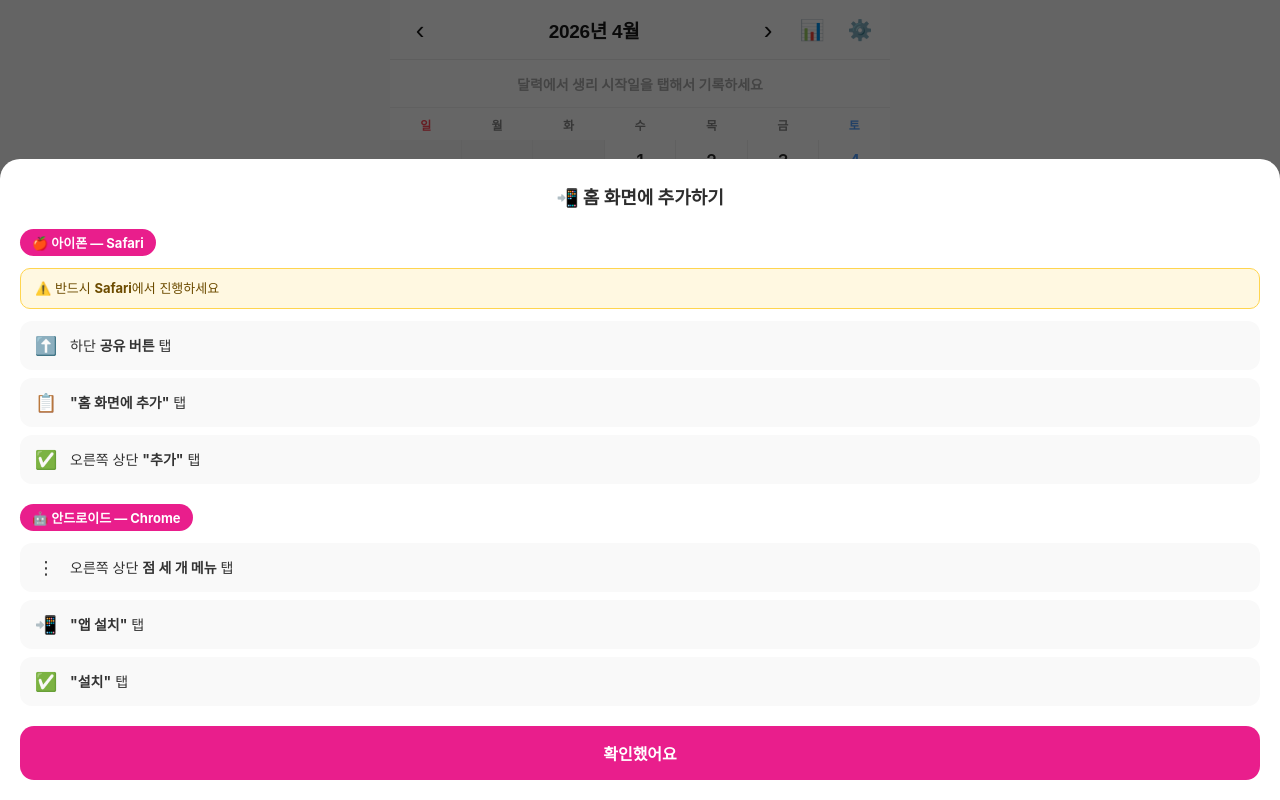
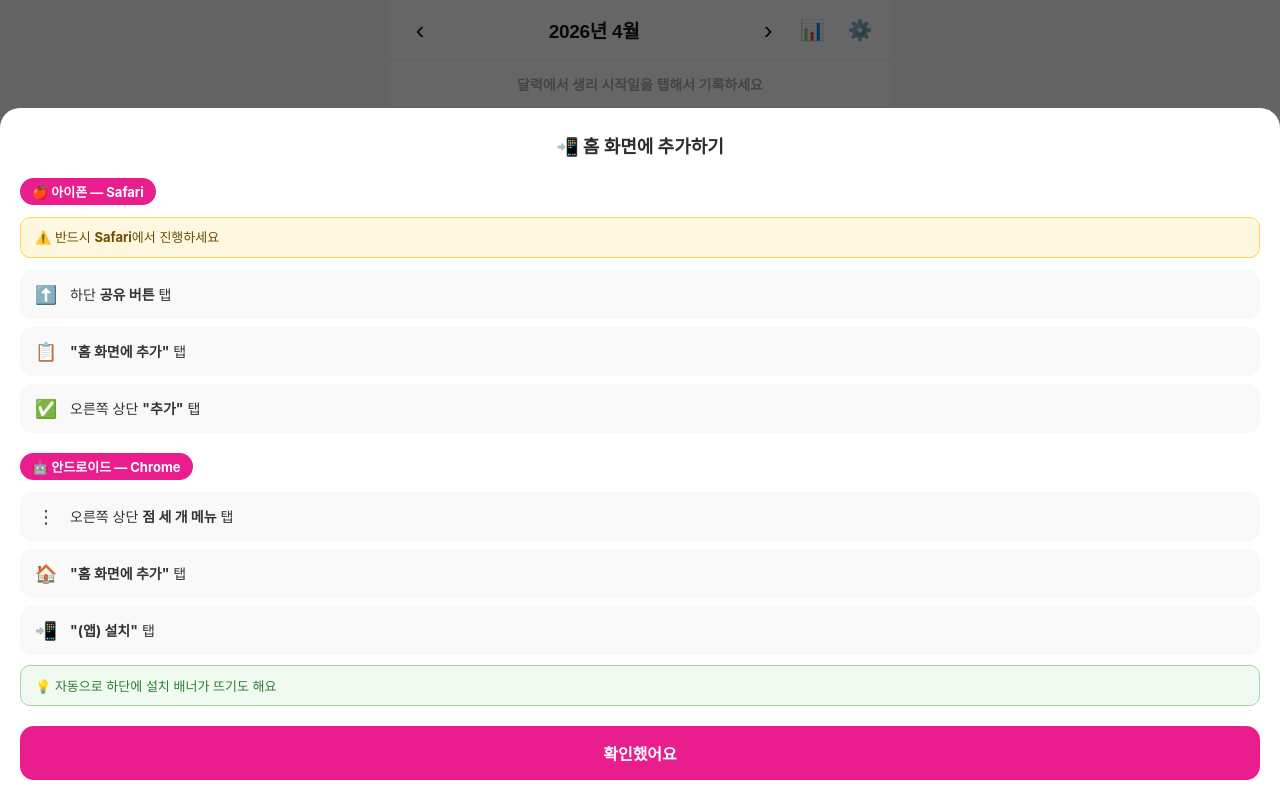
Before and after one commit to gibsons1894-coder/period-tracker, a plain HTML site: page index.html in a window 1280 px wide. Drawn offline with Linux system fonts and the light colour scheme.

Commit message:
안드로이드 설치 가이드 순서 수정
점 세 개 → 홈 화면에 추가 → (앱) 설치 순서로 정정.

Co-Authored-By: Claude Sonnet 4.6 <noreply@anthropic.com>

```diff
--- a/index.html
+++ b/index.html
@@ -253,9 +253,10 @@
       <div class="install-guide-os-badge">🤖 안드로이드 — Chrome</div>
       <ol class="install-guide-steps">
         <li><span class="install-step-icon">⋮</span><span>오른쪽 상단 <strong>점 세 개 메뉴</strong> 탭</span></li>
-        <li><span class="install-step-icon">📲</span><span><strong>"앱 설치"</strong> 탭</span></li>
-        <li><span class="install-step-icon">✅</span><span><strong>"설치"</strong> 탭</span></li>
+        <li><span class="install-step-icon">🏠</span><span><strong>"홈 화면에 추가"</strong> 탭</span></li>
+        <li><span class="install-step-icon">📲</span><span><strong>"(앱) 설치"</strong> 탭</span></li>
       </ol>
+      <div class="install-guide-tip">💡 자동으로 하단에 설치 배너가 뜨기도 해요</div>
     </div>
 
     <button id="installGuideDismiss" class="install-guide-dismiss">확인했어요</button>
```
